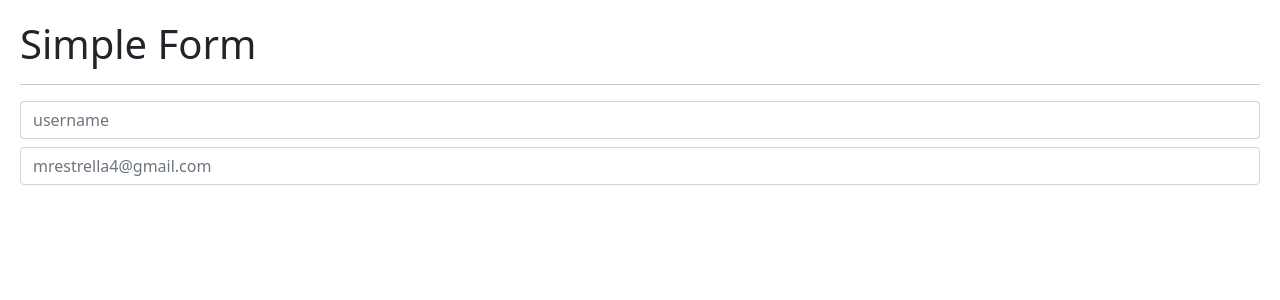
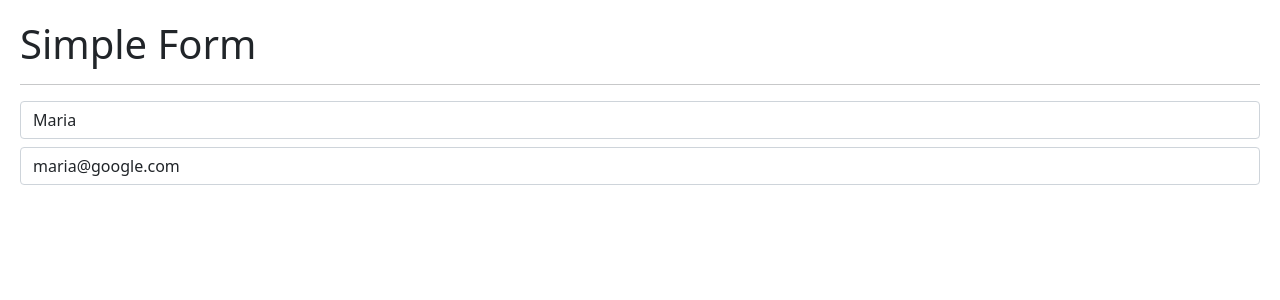
Before and after one commit to mlestrella843/HooksApp, a React (Vite) app: page / in a window 1280 px wide. Shown: the top 300 px of the page. Built offline with nearby package versions, Linux system fonts and the light colour scheme.

Commit message:
UseEffect practicing

```diff
--- a/src/02-useEffect/SimpleForm.jsx
+++ b/src/02-useEffect/SimpleForm.jsx
@@ -1,23 +1,31 @@
-import { useState } from "react"
+import { useEffect, useState } from "react"
 
 export const SimpleForm = () => {
 
     const [formState, setFormState] = useState ({
         username: 'Maria',
         email: 'maria@google.com'
+    });
 
 
+    const {  username, email } = formState;
 
+    const onInputChange = ( {target} ) => {
+        const { name, value } = target;
+        // console.log( { name, value }  );
+        setFormState({
+            ...formState,
+            [ name ]: value
+        });
+    }
 
-    })
-
-
-
+    useEffect( () => {
+        console.log(' El useEffect se llamo');
+    });
 
 
   return (
     <>
-
         <h1>Simple Form</h1>
         <hr />
 
@@ -26,6 +34,8 @@ export const SimpleForm = () => {
             className="form-control"
             placeholder="username"
             name="username"
+            value={ username }
+            onChange={ onInputChange }
         />
 
 <input
@@ -33,9 +43,9 @@ export const SimpleForm = () => {
             className="form-control mt-2"
             placeholder="mrestrella4@gmail.com"
             name="email"
+            value={ email }
+            onChange={ onInputChange }
         />
-
-
 
     </>
   )
```
Also changed, not shown: src/main.jsx (+6 -6 lines).
